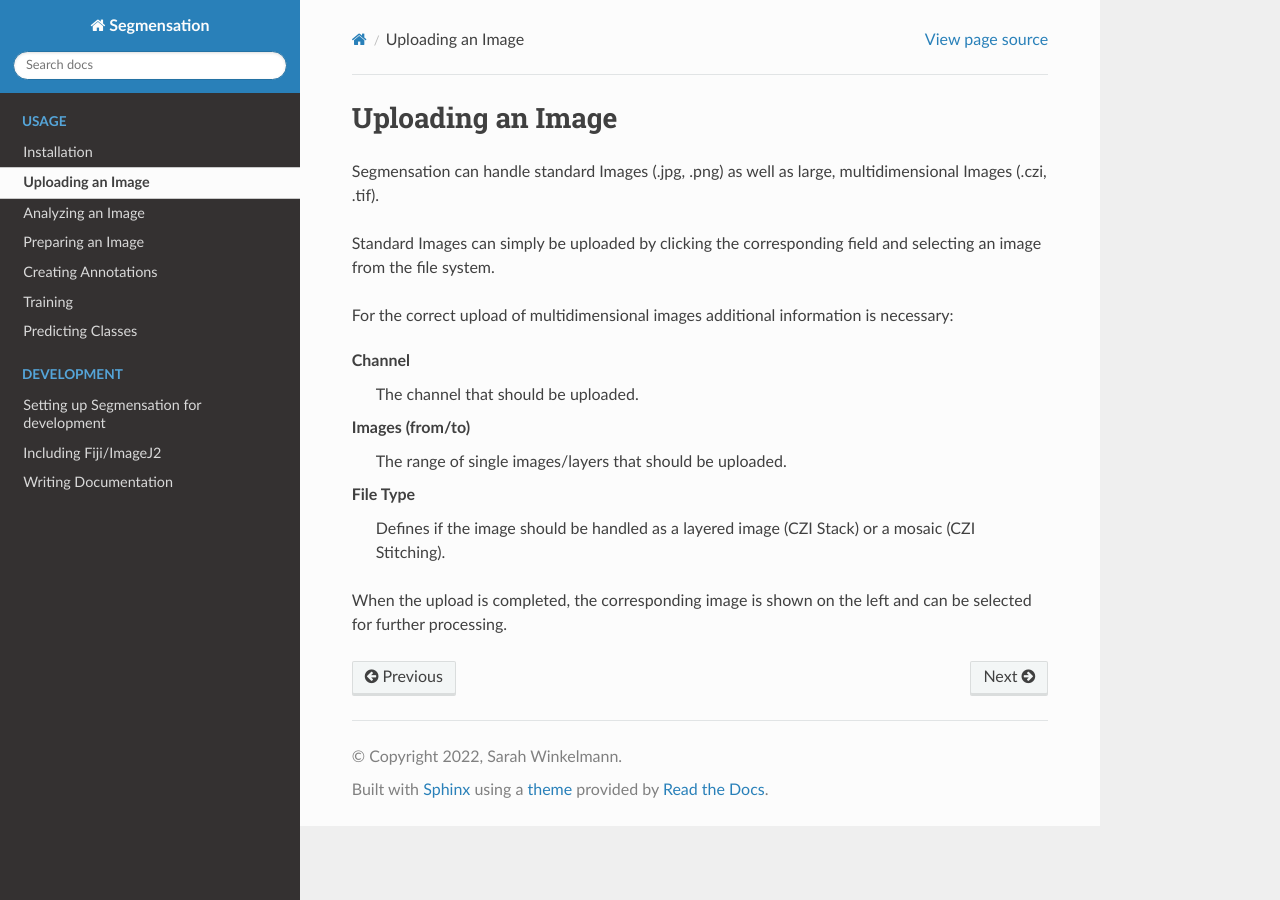
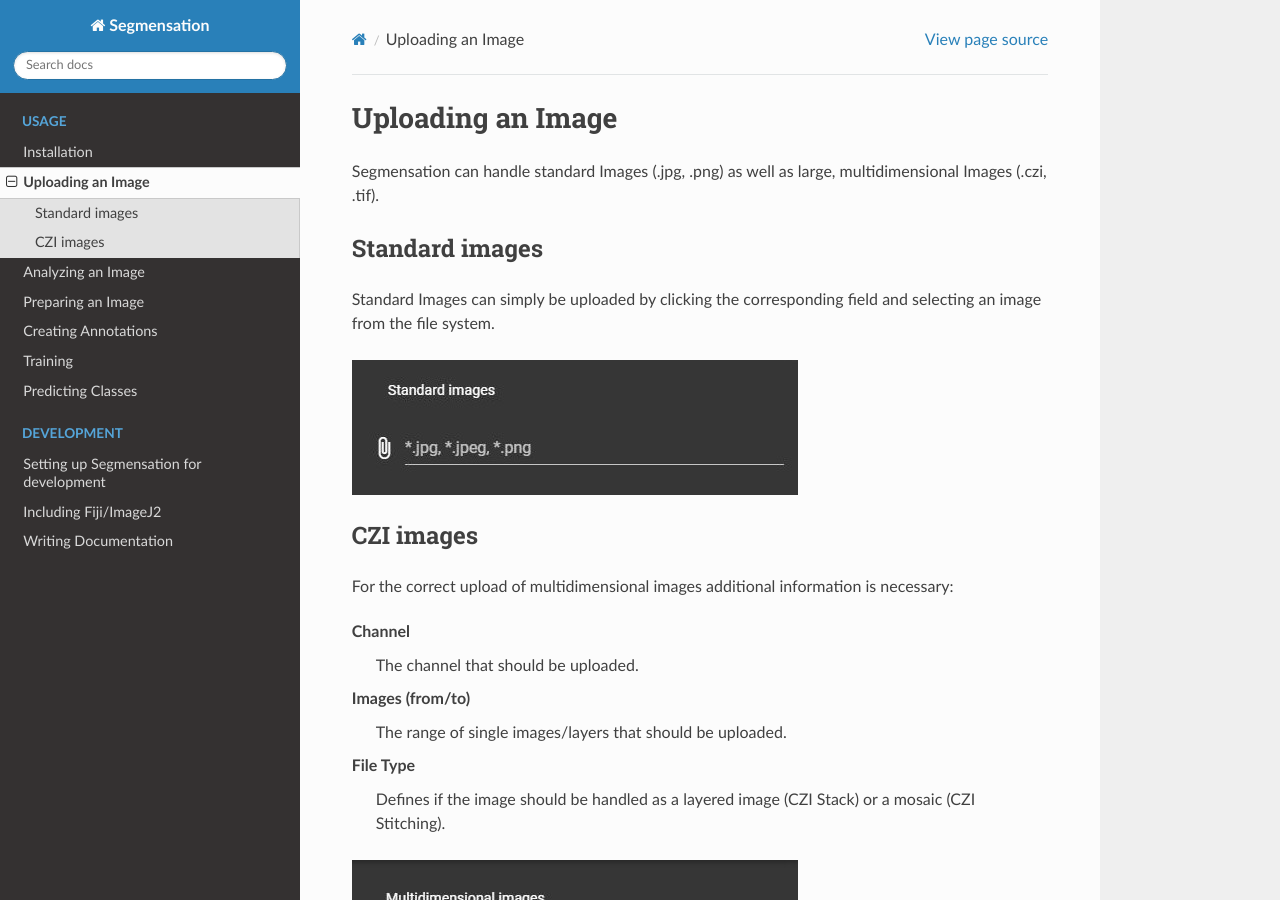
Before and after one commit to Segmensation/segmensation-docs, a Sphinx documentation site: the page built from source/usage/open.rst, in a window 1280 px wide and 900 px high. Built offline with Sphinx 7.4.7 and the Read the Docs theme 2.0.0, drawn with Linux system fonts in a browser that asks for light colours.

Commit message:
add images open page

```diff
--- a/source/usage/open.rst
+++ b/source/usage/open.rst
@@ -4,8 +4,17 @@
 Segmensation can handle standard Images (.jpg, .png) as well as
 large, multidimensional Images (.czi, .tif).
 
+Standard images
+---------------
+
 Standard Images can simply be uploaded by clicking the corresponding
 field and selecting an image from the file system.
+
+.. image:: https://raw.githubusercontent.com/Segmensation/segmensation-docs/main/source/img/open_standard.jpg
+   :alt: image of backend directory structure
+
+CZI images
+---------------
 
 For the correct upload of multidimensional images additional
 information is necessary:
@@ -18,5 +27,11 @@
 	Defines if the image should be handled as a layered image (CZI
 	Stack) or a mosaic (CZI Stitching).
 
+.. image:: https://raw.githubusercontent.com/Segmensation/segmensation-docs/main/source/img/open_multidimensional.jpg
+   :alt: image of backend directory structure
+
 When the upload is completed, the corresponding image is shown on
 the left and can be selected for further processing.
+
+.. image:: https://raw.githubusercontent.com/Segmensation/segmensation-docs/main/source/img/open.jpg
+   :alt: image of backend directory structure
```
Also changed, not shown: source/img/open.jpg (added), source/img/open_multidimensional.jpg (added), source/img/open_standard.jpg (added).
